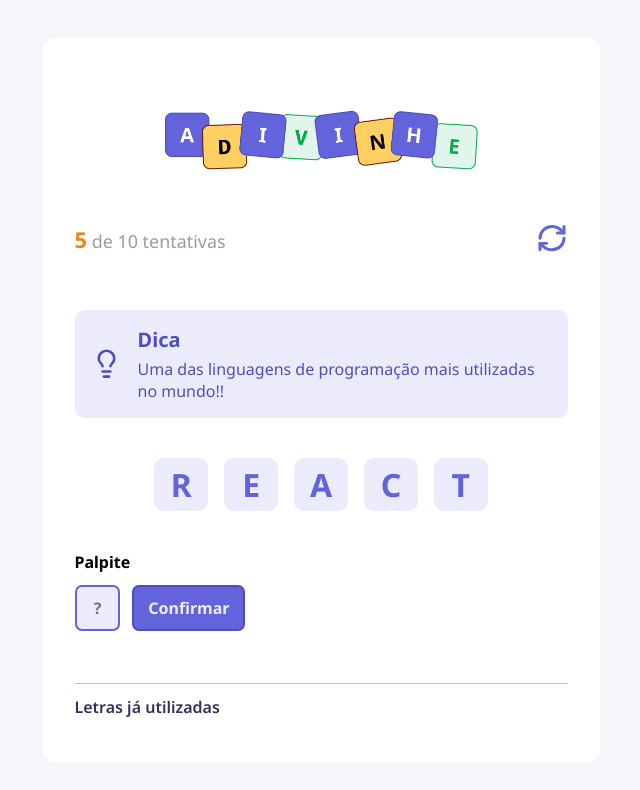
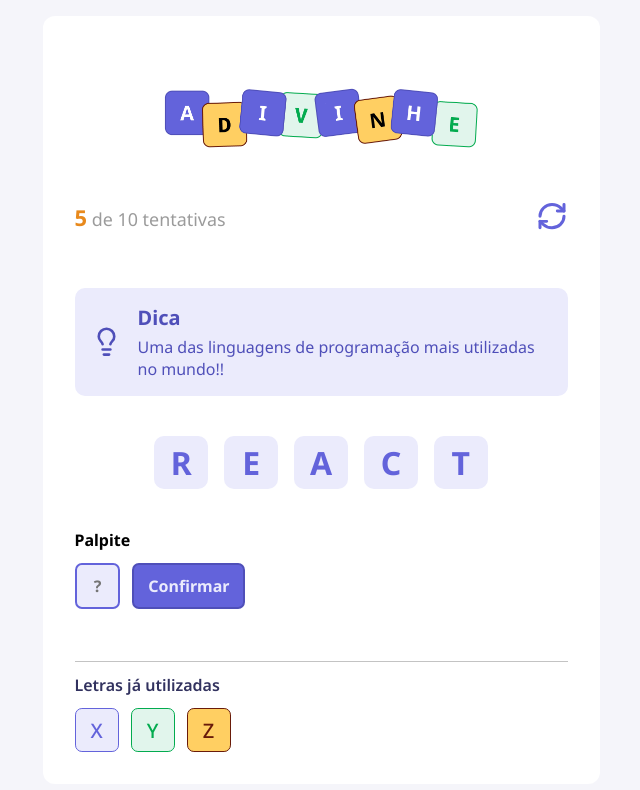
Before and after one commit to ricardocardoso90/react-project-guess-what, a React (Vite) app: page / in a window 1280 px wide. Shown: the top 790 px of the page, without its empty margins (319-959 px from the left). Built offline with nearby package versions, Linux system fonts and the light colour scheme.

Commit message:
update commit

```diff
--- a/src/components/Letter/index.tsx
+++ b/src/components/Letter/index.tsx
@@ -2,11 +2,18 @@
 
 type Props = {
   value?: string;
+  size?: "default" | "small";
+  color?: "default" | "correct" | "wrong";
 };
 
-export function Letter({ value = "" }: Props) {
+export function Letter({ value = "", size = "default", color = "default" }: Props) {
   return (
-    <div className={styles.letter}>
+    <div className={`
+      ${styles.letter}
+      ${size === "small" && styles["letter-small"]}
+      ${color === "correct" && styles["letter-correct"]}
+      ${color === "wrong" && styles["letter-wrong"]}`
+    }>
       <span>{value}</span>
     </div>
   )
--- a/src/components/Letter/styles.module.css
+++ b/src/components/Letter/styles.module.css
@@ -14,3 +14,25 @@
   align-items: center;
   justify-content: center;
 }
+
+.letter-small {
+  width: 2.75rem;
+  height: 2.75rem;
+  border-radius: 0.43rem;
+
+  font-weight: 500;
+  font-size: 1.25rem;
+  border: 1px solid #6363DB;
+}
+
+.letter-correct {
+  background-color: #E1F5EC;
+  border-color: #03AB4F;
+  color: #03AB4F;
+}
+
+.letter-wrong {
+  background-color: #FFCF62;
+  border-color: #691B0A;
+  color: #691B0A;
+}
--- a/src/components/LettersUsed/index.tsx
+++ b/src/components/LettersUsed/index.tsx
@@ -1,3 +1,4 @@
+import { Letter } from "../Letter";
 import styles from "./styles.module.css";
 
 export function LettersUsed() {
@@ -5,7 +6,11 @@
     <div className={styles["letters-used"]}>
       <h5>Letras já utilizadas</h5>
 
-
+      <div>
+        <Letter value="X" size="small" color="default" />
+        <Letter value="Y" size="small" color="correct" />
+        <Letter value="Z" size="small" color="wrong" />
+      </div>
     </div>
   );
 };
--- a/src/components/LettersUsed/styles.module.css
+++ b/src/components/LettersUsed/styles.module.css
@@ -9,4 +9,10 @@
     font-weight: 600;
     margin: 0.75rem 0;
   }
+
+  div {
+    display: flex;
+    gap: 0.75rem;
+    flex-wrap: wrap;
+  }
 }
```
